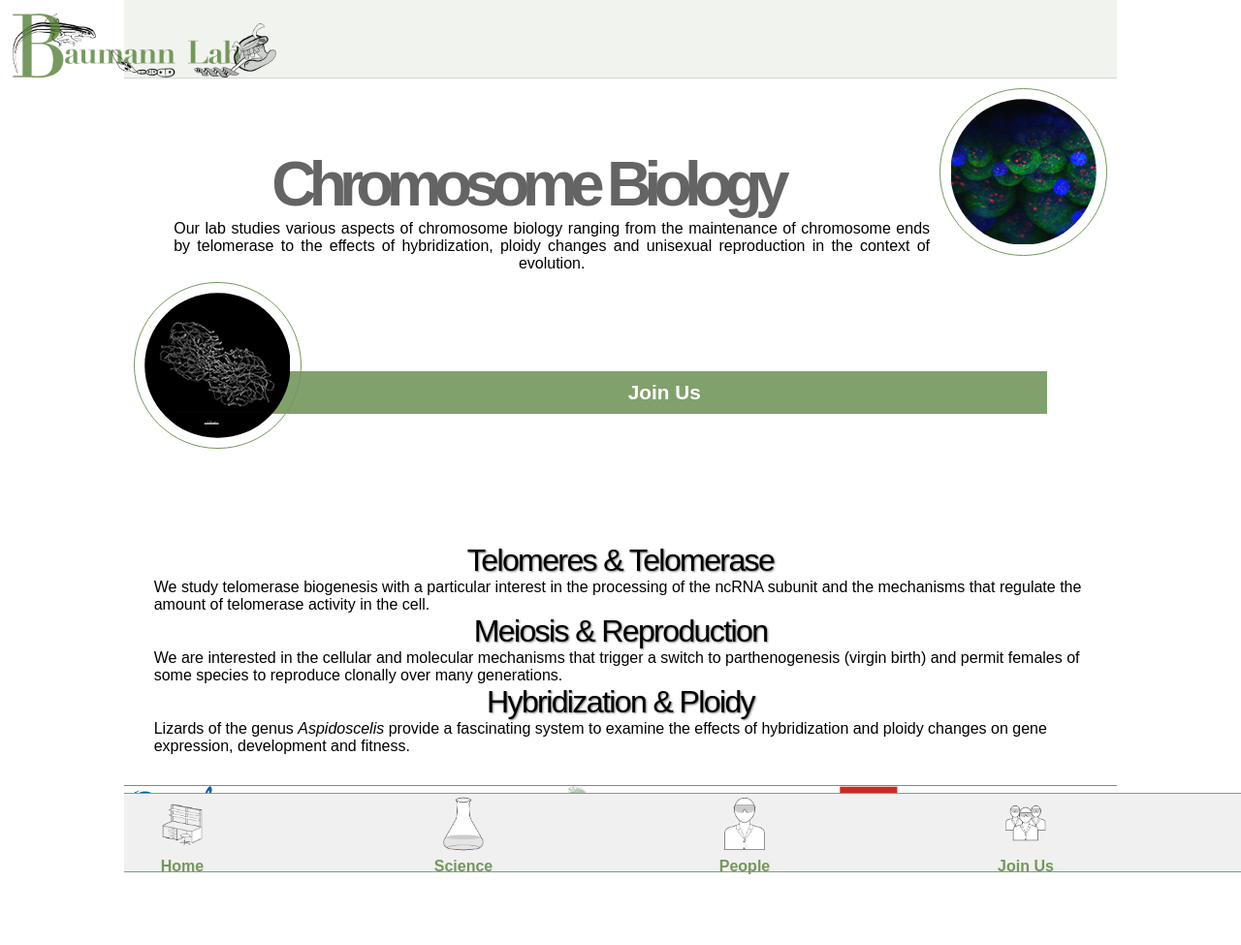
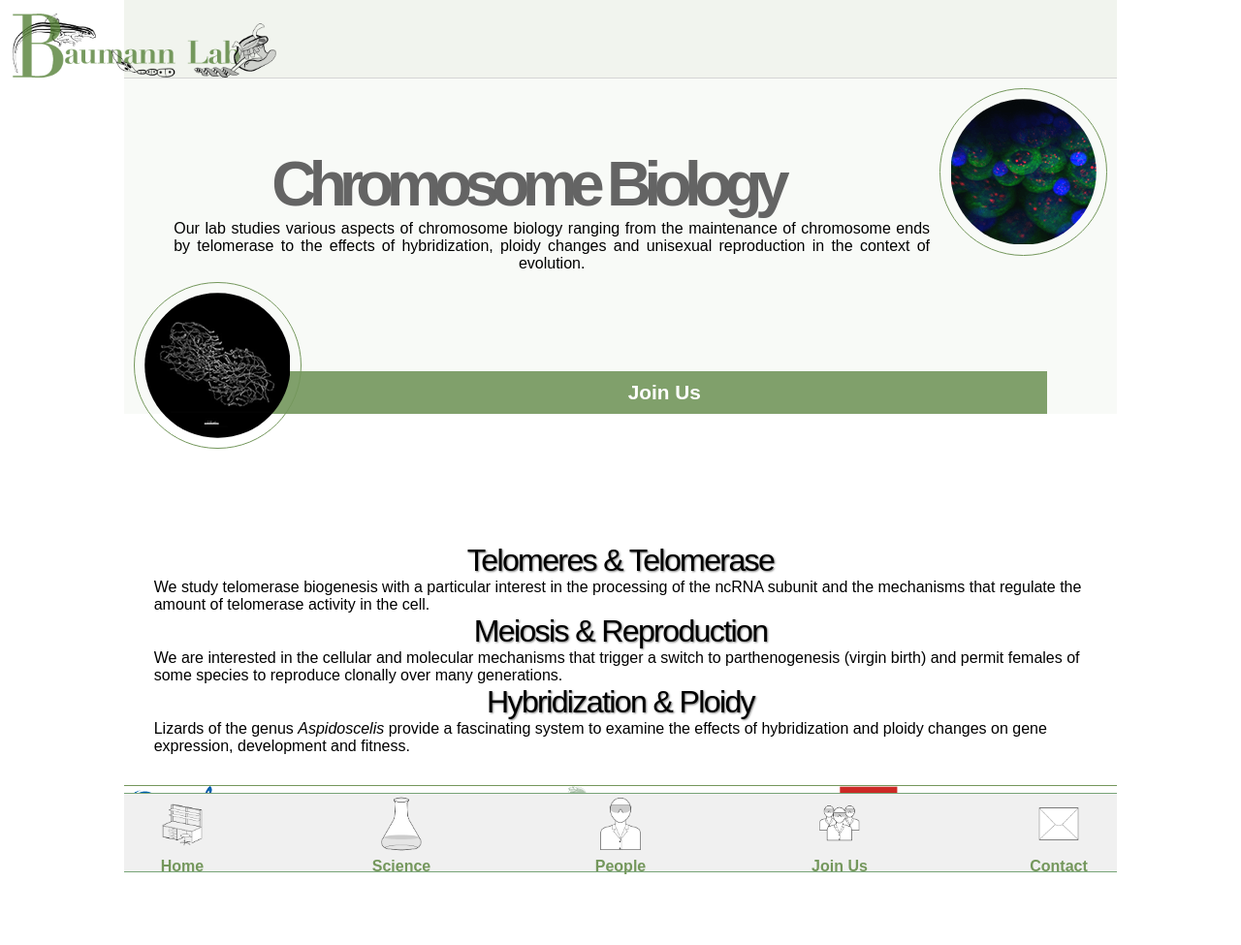
Before and after one commit to kristi-jensen/kristi-jensen.github.io, a Jekyll site: the page built from index.html, in a window 1280 px wide. Shown: the whole page at 97% size. Built offline with Jekyll 4.4.1, drawn with Linux system fonts in a browser that asks for light colours.

Commit message:
Update main.css

```diff
--- a/css/main.css
+++ b/css/main.css
@@ -53,6 +53,7 @@
     justify-content: space-between;
     align-items: flex-start;
     z-index: 199;
+    max-width: 1024px;
 }
 #footer {
     border-top: 1px solid #74975c;
@@ -60,6 +61,7 @@
     flex-direction: row;
     justify-content: space-between;
     align-items: baseline;
+    max-width: 1024px;
 }
 #footer div {
     max-width: 33%;
@@ -69,6 +71,7 @@
 }
 #logodiv {
     width:100%;
+    max-width: 1024px;
     height: 80px;
     background-color: rgb(116,151,92,0.1);
     border-bottom: 1px solid #d5d5d5;
@@ -99,7 +102,7 @@
 }
 #chrbio {
     height: 100%;
-    background: ;
+    background-color: rgb(116,151,92,0.05);
     background-size: cover;
     background-repeat: no-repeat;
     background-position: right top;
@@ -123,7 +126,7 @@
     width: 80%;
 }
 .button:hover {
-    background-color: rgba(116,151,92,0.9);
+    background-color: rgba(116,151,92,1);
     text-decoration: none;
 }
 #chrbio p{
```
